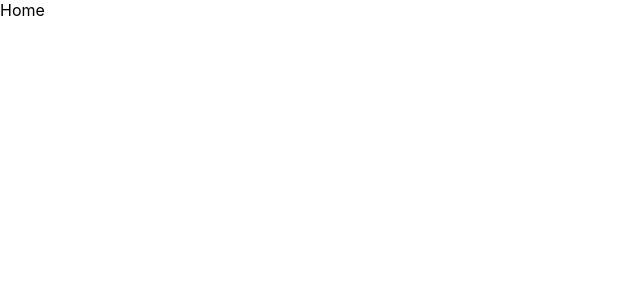
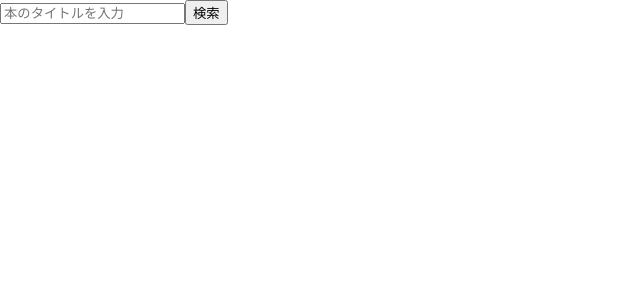
Before and after one commit to Ikomoto/bookapp1, a React (Create React App) app: page / in a window 1280 px wide. Shown: the top 300 px of the page, without its empty margins (0-640 px from the left). Built offline with nearby package versions, Linux system fonts and the light colour scheme.

Commit message:
本の検索機能追加20250705

```diff
--- /dev/null
+++ b/src/componets/Home.css
@@ -0,0 +1,43 @@
+.search-container {
+  margin: 20px;
+}
+
+.search-input {
+  padding: 8px;
+  width: 200px;
+  margin-right: 10px;
+}
+
+.search-button {
+  padding: 8px 16px;
+  background-color: #1976d2;
+  color: white;
+  border: none;
+  cursor: pointer;
+  border-radius: 4px;
+}
+
+.search-button:hover {
+  background-color: #135ba1;
+}
+
+.book-results {
+  display: flex;
+  flex-wrap: wrap;
+  gap: 20px;
+  margin-top: 30px;
+}
+
+.book-card {
+  width: 160px;
+  border: 1px solid #ccc;
+  padding: 10px;
+  border-radius: 6px;
+  text-align: center;
+}
+
+.book-card img {
+  width: 100%;
+  height: auto;
+  border-radius: 4px;
+}
--- a/src/componets/Home.js
+++ b/src/componets/Home.js
@@ -1,7 +1,60 @@
 import React from "react";
+import { useEffect, useState } from "react";
 
-const Home = () => {
-    return <div>Home</div>;
-};
+function BookSearch(){
+    const [keyword, setkeyword] = useState("");
+    const [books, setBooks] = useState([]);
 
-export default Home;
+    //APIを呼び出す関数
+    const searchBooks = () => {
+        if(!keyword) return; //キーワードが空なら何もしない
+
+        fetch(`https://www.googleapis.com/books/v1/volumes?q=${keyword}`)
+            .then((res) => res.json())
+            .then((data) => {
+                if(!data.items){
+                    setBooks([]);
+                    return;
+                }
+
+                const results = data.items.map(item => ({
+                    id: item.id,
+                    title: item.volumeInfo.title,
+                    author: item.volumeInfo.authors?.join(", "),
+                    image: item.volumeInfo.imageLinks?.thumbnail,
+                    description: item.volumeInfo.description,
+                }));
+
+                setBooks(results);
+                console.log(results);
+            });
+    };
+
+
+    return(
+        <div className="serch-container">
+            <input
+                className="Serch-input"
+                type="text"
+                value={keyword}
+                onChange={(e) => setkeyword(e.target.value)}
+                placeholder="本のタイトルを入力"
+            />
+            <button className="search-button" onClick={searchBooks}>
+                検索
+            </button>
+
+            <div className="book-results">
+                {books.map((book) => (
+                    <div key={book.id} className="book-card">
+                        {book.image && <img src={book.image} alt={book.title} />}
+                        <h4>{book.title}</h4>
+                        <p>{book.author}</p>
+                    </div>
+                ))}
+            </div>
+        </div>
+    );
+}
+
+export default BookSearch;
```
